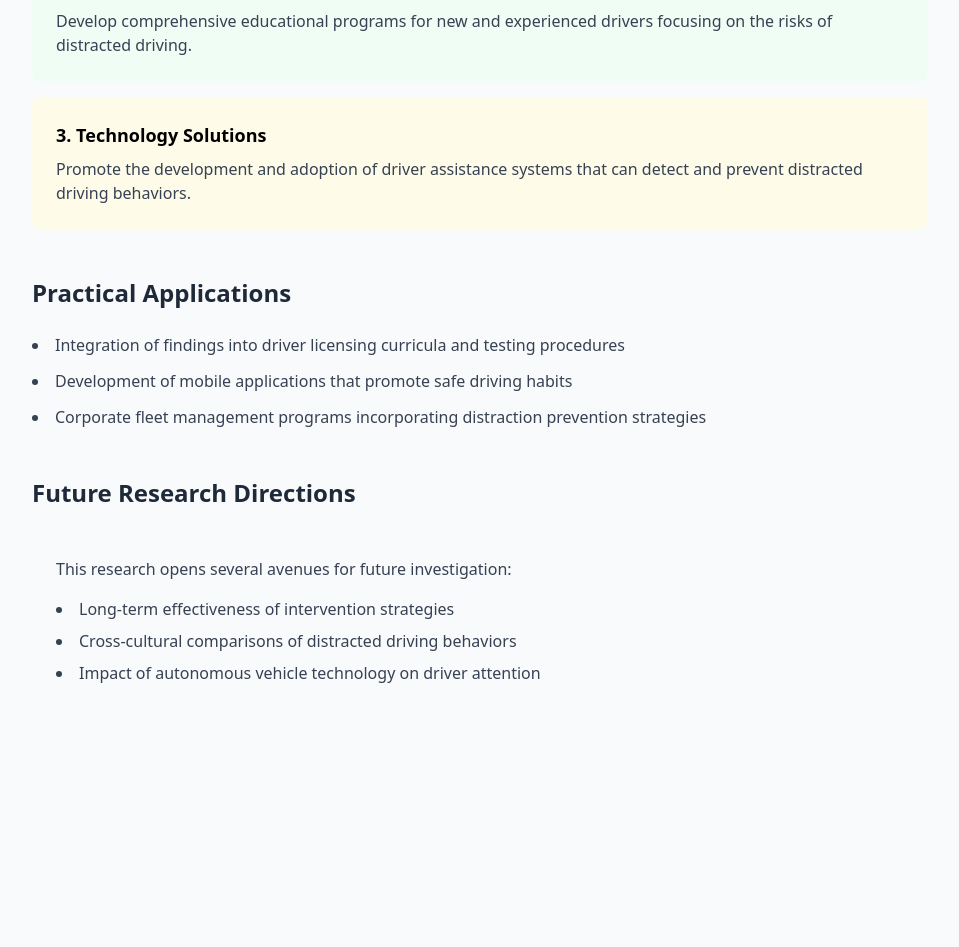
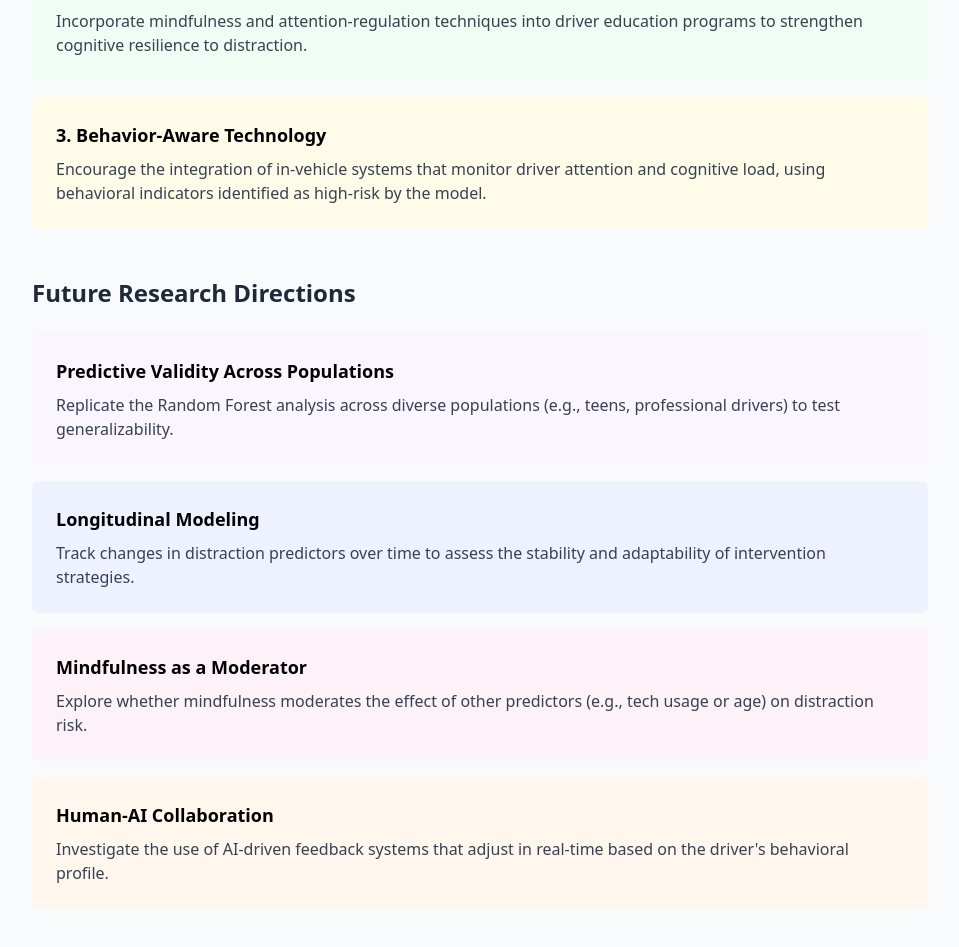
Before and after one commit to WilliamGiammona/odel-project, a Next.js app: page /implications in a window 1280 px wide. Shown: the part 523-1470 px from the top of the page, without its empty margins (160-1119 px from the left). Before the commit the page ends 1280 px from the top, so only its background shows below. Built offline with nearby package versions, Linux system fonts and the light colour scheme.

Commit message:
text update

```diff
--- a/app/implications/page.tsx
+++ b/app/implications/page.tsx
@@ -1,3 +1,4 @@
+// app/implications/page.tsx
 "use client";
 
 import { useLanguage } from "../contexts/LanguageContext";
@@ -28,65 +29,42 @@ export default function ImplicationsPage() {
             <div className="bg-blue-50 p-6 rounded-lg">
               <h3 className="font-semibold text-lg mb-2">
                 {language === "en"
-                  ? "1. Enhanced Enforcement"
-                  : "1. אכיפה משופרת"}
+                  ? "1. Data-Driven Risk Profiling"
+                  : "1. פרופיל סיכון מבוסס נתונים"}
               </h3>
               <p className="text-gray-700">
                 {language === "en"
-                  ? "Implement stricter enforcement of laws against mobile phone use while driving, including the use of advanced detection technologies."
-                  : "יישום אכיפה מחמירה יותר של חוקים נגד שימוש בטלפון נייד בזמן נהיגה, כולל שימוש בטכנולוגיות זיהוי מתקדמות."}
+                  ? "Use machine learning insights to inform targeted public awareness campaigns based on high-risk profiles (e.g., certain age groups, low mindfulness traits, or frequent multitaskers)."
+                  : "שימוש בתובנות למידת מכונה ליידע קמפיינים ממוקדים למודעות ציבורית בהתבסס על פרופילי סיכון גבוה (למשל, קבוצות גיל מסוימות, תכונות מיינדפולנס נמוכות, או ריבוי משימות תכוף)."}
               </p>
             </div>
 
             <div className="bg-green-50 p-6 rounded-lg">
               <h3 className="font-semibold text-lg mb-2">
                 {language === "en"
-                  ? "2. Educational Programs"
-                  : "2. תוכניות חינוכיות"}
+                  ? "2. Mindfulness-Based Training"
+                  : "2. אימון מבוסס מיינדפולנס"}
               </h3>
               <p className="text-gray-700">
                 {language === "en"
-                  ? "Develop comprehensive educational programs for new and experienced drivers focusing on the risks of distracted driving."
-                  : "פיתוח תוכניות חינוכיות מקיפות לנהגים חדשים ומנוסים המתמקדות בסיכונים של נהיגה מוסחת."}
+                  ? "Incorporate mindfulness and attention-regulation techniques into driver education programs to strengthen cognitive resilience to distraction."
+                  : "שילוב טכניקות מיינדפולנס וויסות קשב בתוכניות חינוך לנהגים לחיזוק החוסן הקוגניטיבי בפני הסחת דעת."}
               </p>
             </div>
 
             <div className="bg-yellow-50 p-6 rounded-lg">
               <h3 className="font-semibold text-lg mb-2">
                 {language === "en"
-                  ? "3. Technology Solutions"
-                  : "3. פתרונות טכנולוגיים"}
+                  ? "3. Behavior-Aware Technology"
+                  : "3. טכנולוגיה מודעת התנהגות"}
               </h3>
               <p className="text-gray-700">
                 {language === "en"
-                  ? "Promote the development and adoption of driver assistance systems that can detect and prevent distracted driving behaviors."
-                  : "קידום פיתוח ואימוץ מערכות סיוע לנהג שיכולות לזהות ולמנוע התנהגויות נהיגה מוסחת."}
+                  ? "Encourage the integration of in-vehicle systems that monitor driver attention and cognitive load, using behavioral indicators identified as high-risk by the model."
+                  : "עידוד שילוב מערכות ברכב המנטרות את קשב הנהג ועומס קוגניטיבי, תוך שימוש במדדים התנהגותיים שזוהו כבעלי סיכון גבוה על ידי המודל."}
               </p>
             </div>
           </div>
-        </section>
-
-        <section className="mb-12">
-          <h2 className="text-2xl font-semibold text-gray-800 mb-6">
-            {language === "en" ? "Practical Applications" : "יישומים מעשיים"}
-          </h2>
-          <ul className="list-disc list-inside space-y-3 text-gray-700">
-            <li>
-              {language === "en"
-                ? "Integration of findings into driver licensing curricula and testing procedures"
-                : "שילוב הממצאים בתוכניות הלימוד ובהליכי הבחינה לרישיון נהיגה"}
-            </li>
-            <li>
-              {language === "en"
-                ? "Development of mobile applications that promote safe driving habits"
-                : "פיתוח אפליקציות ניידות המקדמות הרגלי נהיגה בטוחים"}
-            </li>
-            <li>
-              {language === "en"
-                ? "Corporate fleet management programs incorporating distraction prevention strategies"
-                : "תוכניות ניהול צי רכב ארגוני המשלבות אסטרטגיות למניעת הסחת דעת"}
-            </li>
-          </ul>
         </section>
 
         <section>
@@ -95,29 +73,57 @@ export default function ImplicationsPage() {
               ? "Future Research Directions"
               : "כיווני מחקר עתידיים"}
           </h2>
-          <div className="bg-gray-50 p-6 rounded-lg">
-            <p className="text-gray-700 mb-4">
-              {language === "en"
-                ? "This research opens several avenues for future investigation:"
-                : "מחקר זה פותח מספר אפיקים לחקירה עתידית:"}
-            </p>
-            <ul className="list-disc list-inside space-y-2 text-gray-700">
-              <li>
+
+          <div className="space-y-4">
+            <div className="bg-purple-50 p-6 rounded-lg">
+              <h3 className="font-semibold text-lg mb-2">
                 {language === "en"
-                  ? "Long-term effectiveness of intervention strategies"
-                  : "יעילות ארוכת טווח של אסטרטגיות התערבות"}
-              </li>
-              <li>
+                  ? "Predictive Validity Across Populations"
+                  : "תוקף ניבוי על פני אוכלוסיות"}
+              </h3>
+              <p className="text-gray-700">
                 {language === "en"
-                  ? "Cross-cultural comparisons of distracted driving behaviors"
-                  : "השוואות בין-תרבותיות של התנהגויות נהיגה מוסחת"}
-              </li>
-              <li>
+                  ? "Replicate the Random Forest analysis across diverse populations (e.g., teens, professional drivers) to test generalizability."
+                  : "שכפול ניתוח Random Forest על פני אוכלוסיות מגוונות (למשל, בני נוער, נהגים מקצועיים) לבחינת יכולת הכללה."}
+              </p>
+            </div>
+
+            <div className="bg-indigo-50 p-6 rounded-lg">
+              <h3 className="font-semibold text-lg mb-2">
+                {language === "en" ? "Longitudinal Modeling" : "מידול אורכי"}
+              </h3>
+              <p className="text-gray-700">
                 {language === "en"
-                  ? "Impact of autonomous vehicle technology on driver attention"
-                  : "השפעת טכנולוגיית רכב אוטונומי על קשב הנהג"}
-              </li>
-            </ul>
+                  ? "Track changes in distraction predictors over time to assess the stability and adaptability of intervention strategies."
+                  : "מעקב אחר שינויים במנבאי הסחת דעת לאורך זמן להערכת היציבות וההתאמה של אסטרטגיות התערבות."}
+              </p>
+            </div>
+
+            <div className="bg-pink-50 p-6 rounded-lg">
+              <h3 className="font-semibold text-lg mb-2">
+                {language === "en"
+                  ? "Mindfulness as a Moderator"
+                  : "מיינדפולנס כמתווך"}
+              </h3>
+              <p className="text-gray-700">
+                {language === "en"
+                  ? "Explore whether mindfulness moderates the effect of other predictors (e.g., tech usage or age) on distraction risk."
+                  : "חקירה האם מיינדפולנס מתווכת את ההשפעה של מנבאים אחרים (למשל, שימוש בטכנולוגיה או גיל) על סיכון הסחת דעת."}
+              </p>
+            </div>
+
+            <div className="bg-orange-50 p-6 rounded-lg">
+              <h3 className="font-semibold text-lg mb-2">
+                {language === "en"
+                  ? "Human-AI Collaboration"
+                  : "שיתוף פעולה אדם-AI"}
+              </h3>
+              <p className="text-gray-700">
+                {language === "en"
+                  ? "Investigate the use of AI-driven feedback systems that adjust in real-time based on the driver's behavioral profile."
+                  : "חקירת השימוש במערכות משוב מונעות AI המתאימות עצמן בזמן אמת בהתבסס על הפרופיל ההתנהגותי של הנהג."}
+              </p>
+            </div>
           </div>
         </section>
       </div>
```
